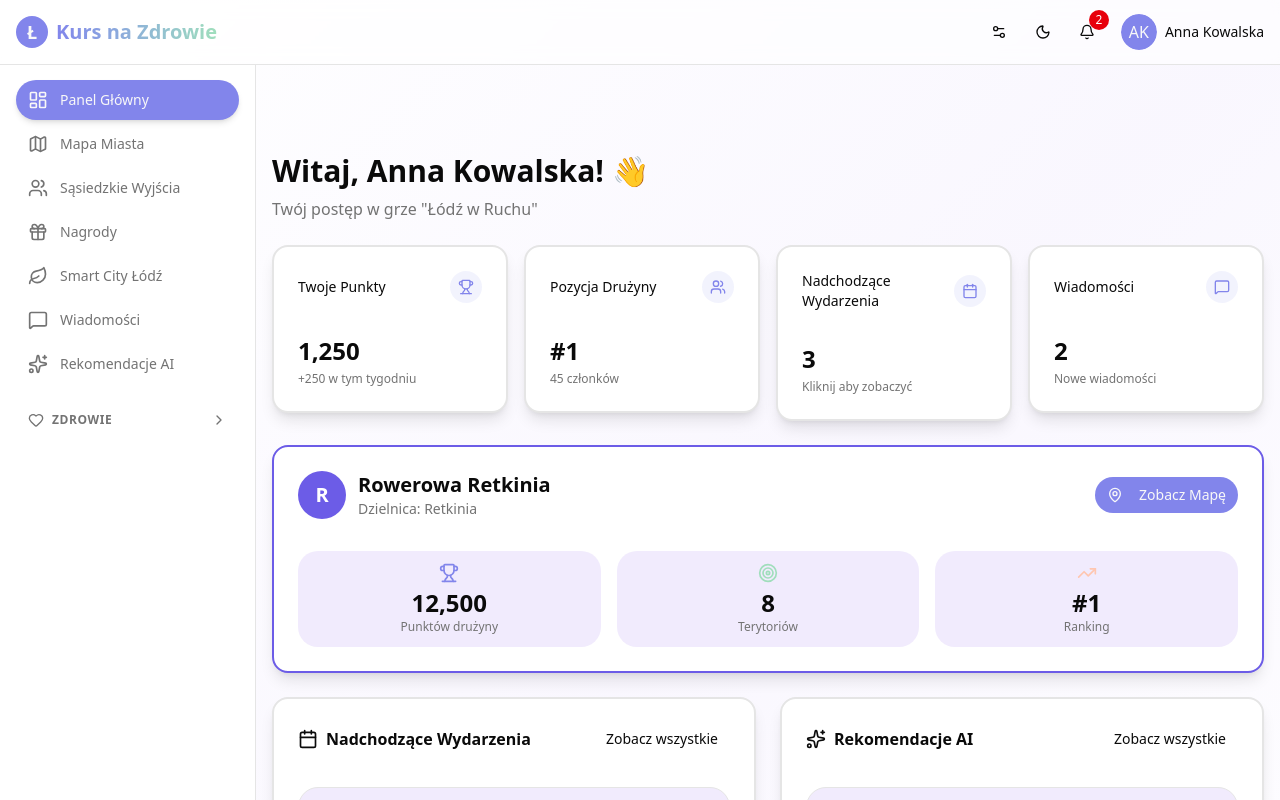
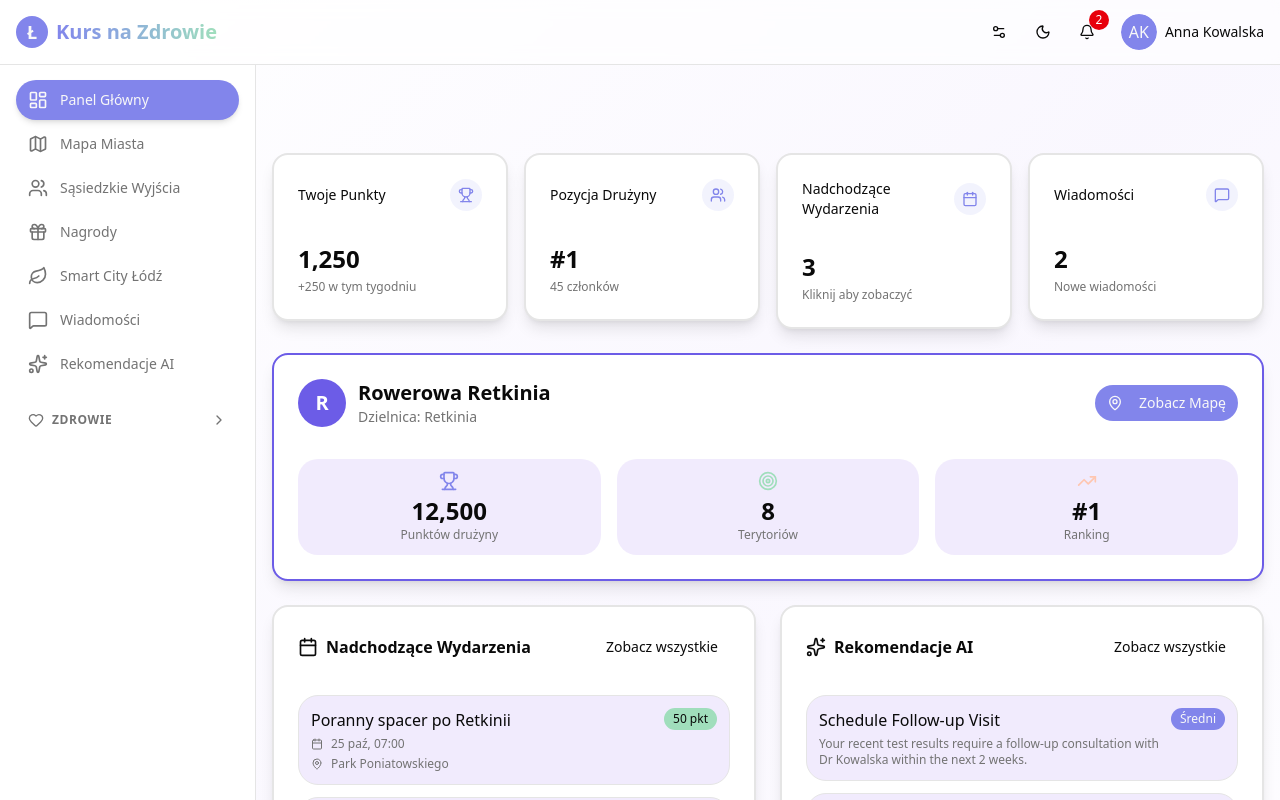
Before and after one commit to AdriannaCzechowska/healthtech-crew, a Next.js app: page / in a window 1280 px wide. Shown: the top 800 px of the page. Built offline with nearby package versions, Linux system fonts and the light colour scheme.

Commit message:
feat: Usunięcie sekcji powitalnej z imieniem użytkownika ze strony głównej

```diff
--- a/app/(dashboard)/DashboardContent.tsx
+++ b/app/(dashboard)/DashboardContent.tsx
@@ -54,20 +54,6 @@ export function DashboardContent() {
 
   return (
     <div className="space-y-6">
-      {/* Welcome Section */}
-      <motion.div
-        initial={{ opacity: 0, y: 20 }}
-        animate={{ opacity: 1, y: 0 }}
-        transition={{ duration: 0.3 }}
-      >
-        <h1 className="text-3xl font-bold mb-2">
-          Witaj, {user?.name || "Użytkowniku"}! 👋
-        </h1>
-        <p className="text-muted-foreground">
-          Twój postęp w grze "Łódź w Ruchu"
-        </p>
-      </motion.div>
-
       {/* KPI Cards */}
       <div className="grid grid-cols-1 md:grid-cols-2 lg:grid-cols-4 gap-4">
         <motion.div
```
